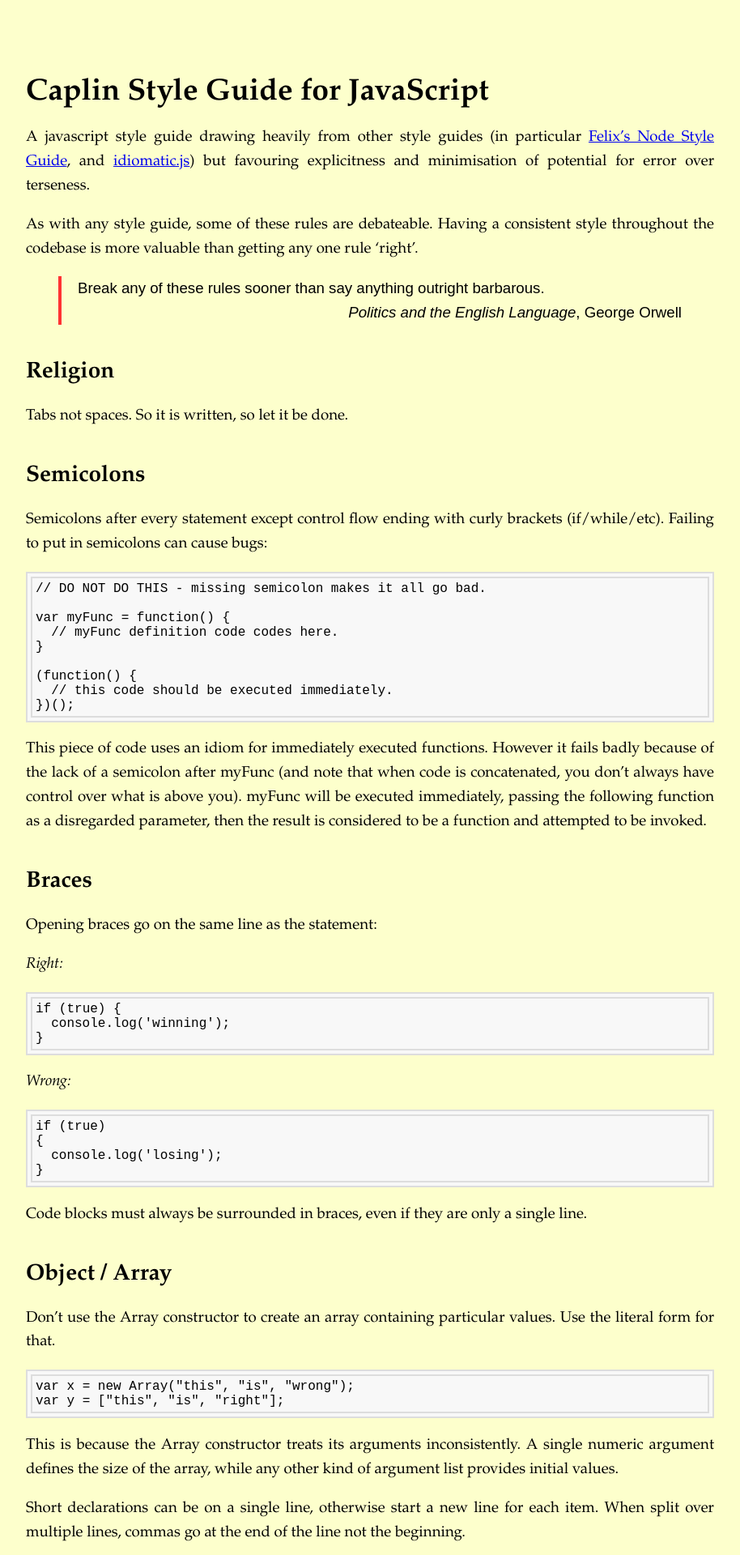
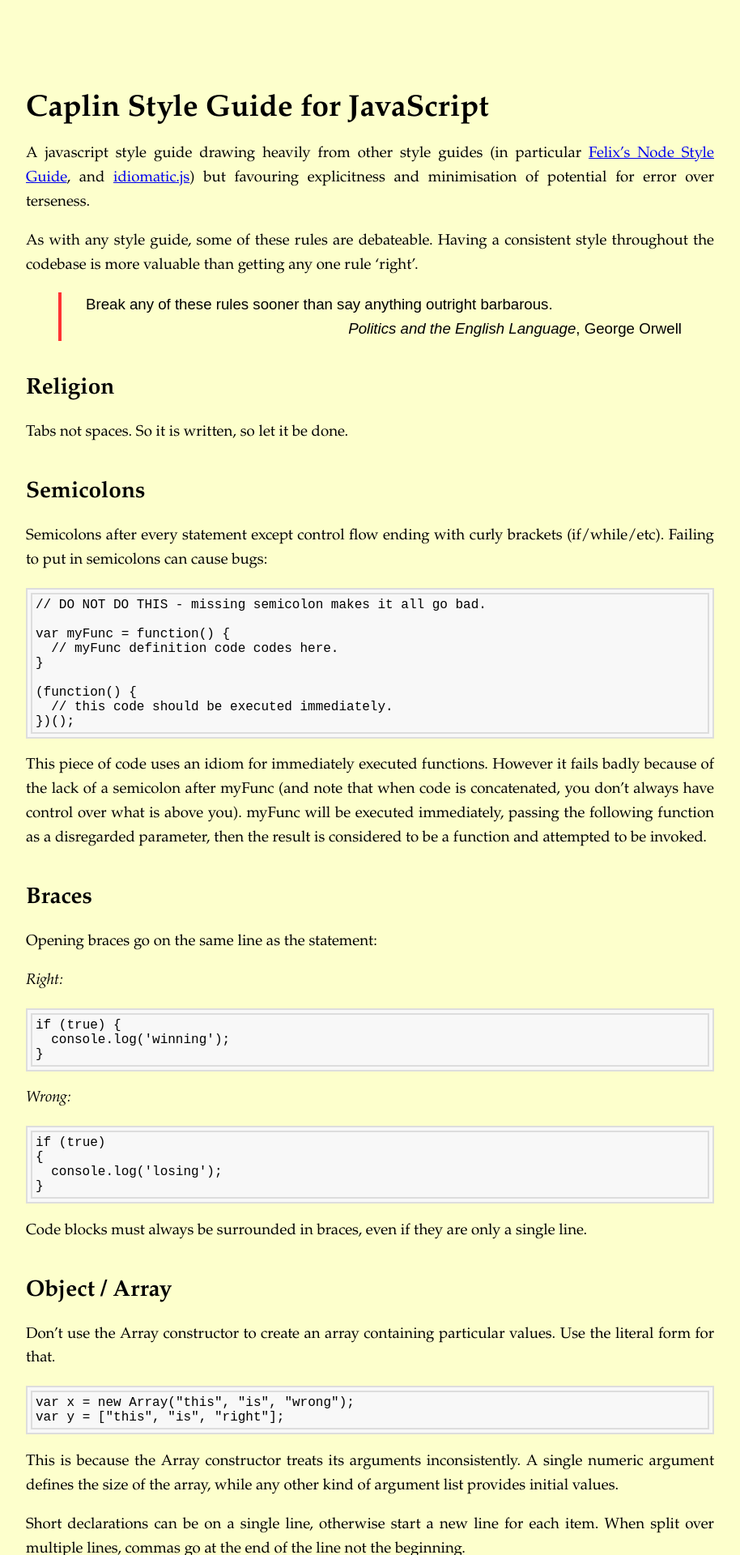
Before and after one commit to caplin/StyleGuide, a Jekyll site: the page built from index.md, in a window 1280 px wide. Shown: the top 1920 px of the page at 81% size, without its empty margins (183-1097 px from the left). Built offline with Jekyll 4.4.1, drawn with Linux system fonts in a browser that asks for light colours; Markdown is read by kramdown in place of the engine named in the settings.

Commit message:
Update main.css

```diff
--- a/styles/main.css
+++ b/styles/main.css
@@ -7,13 +7,12 @@ body {
   font-size: 14pt;
   font-family: 'Bookman Old Style', Bookman, "Goudy Old Style", Garamond, "Hoefler Text", "Bitstream Charter", Georgia, serif;
   line-height: 1.6em;
-  margin-top: 100px;
   text-align: justify;
 }
 
 blockquote {
     border-left: 4px solid #FF3232;
-    padding-left:  20px;
+    padding-left:  30px;
     font-family: "Avant Garde", Avantgarde, "Century Gothic", CenturyGothic, "AppleGothic", sans-serif;
     margin-bottom: 10px;
 }
@@ -27,6 +26,14 @@ blockquote p:last-child {
   text-align: right;
 }
 
+
+h1 {
+  margin-top: 120px;
+}
 h2 {
   margin-top: 45px;
 }
+
+h1, h2, h3 {
+  text-align: left;
+}
```
